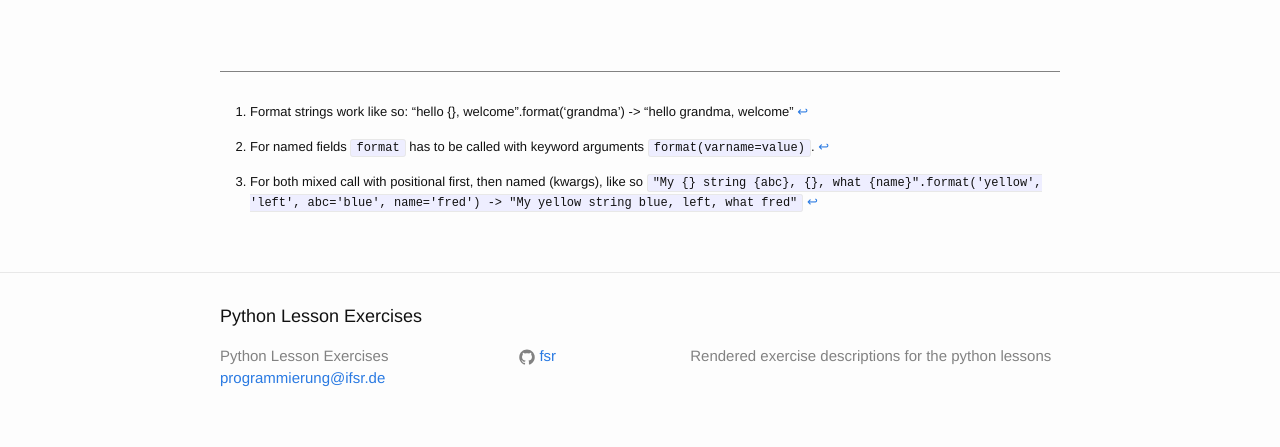
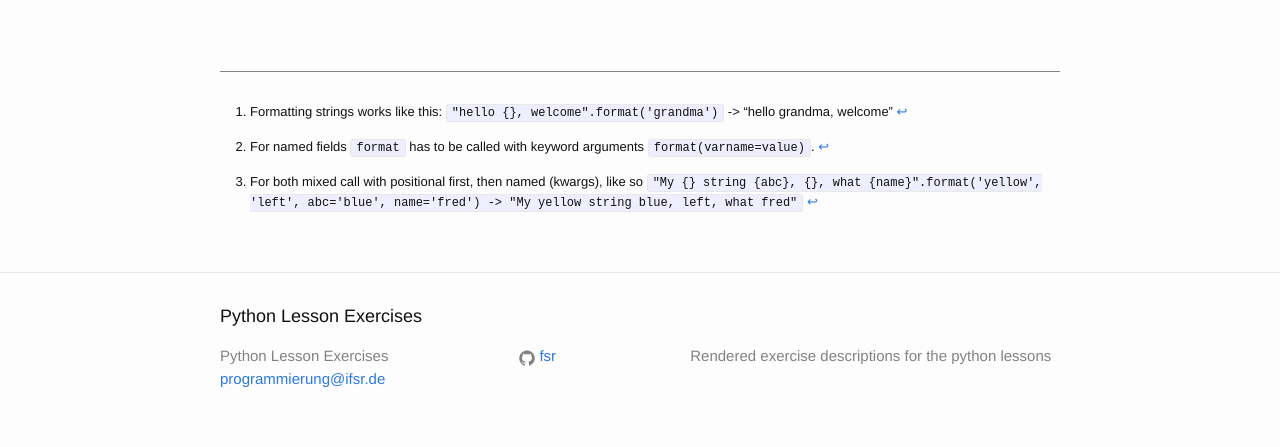
Before and after one commit to fsr/python-lessons, a Jekyll site: the page built from _exercises/02_strings.md, in a window 1280 px wide. Shown: the part 916-1363 px from the top of the page. Built offline with Jekyll 4.4.1, drawn with Linux system fonts in a browser that asks for light colours.

Commit message:
Update 02_strings.md

```diff
--- a/_exercises/02_strings.md
+++ b/_exercises/02_strings.md
@@ -21,7 +21,7 @@ Write a script that reads an input string from the command line and then prints
 Modify the script so it asks for the name using input, `input("message")`, and then greet the person `"Hello NAME, welcome to python"` using string formatting with the `format` method.[^format]
 
 [^format]:
-    Format strings work like so: "hello {}, welcome".format('grandma') -> "hello grandma, welcome"
+    Formatting strings works like this: `"hello {}, welcome".format('grandma')` -> "hello grandma, welcome"
 
 ### Step 3
 
```
